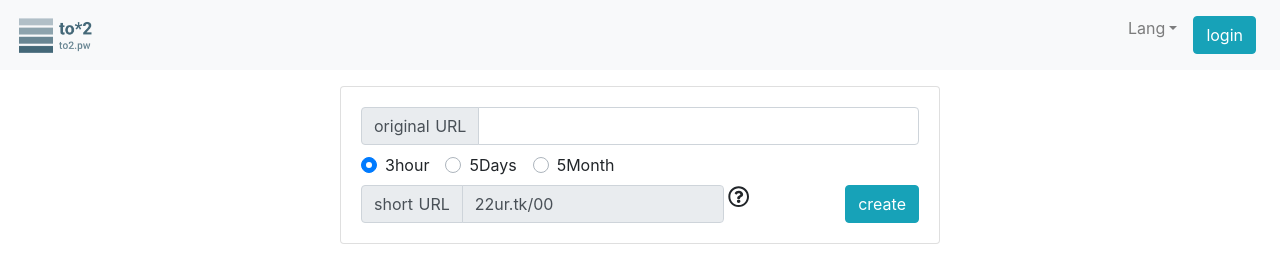
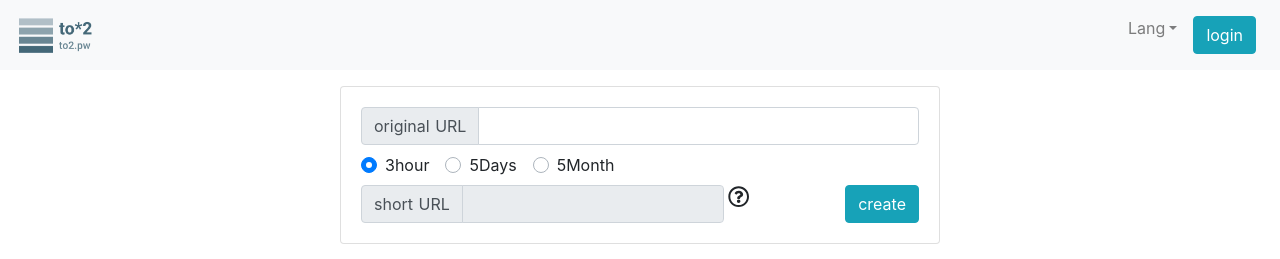
Before and after one commit to TYuto/to2_pw, a Nuxt app in the folder 22urlfront/: page / in a window 1280 px wide. Shown: the top 259 px of the page. Built offline with nearby package versions, Linux system fonts and the light colour scheme; no server answers.

Commit message:
[add] url のvarridate

```diff
--- a/22urlfront/components/createUrl.vue
+++ b/22urlfront/components/createUrl.vue
@@ -5,6 +5,7 @@
     <b-input-group prepend="original URL">
       <b-form-input
         v-model="originalUrl"
+        :state="varridate"
         for="type-url"/>
     </b-input-group>
     <b-form-radio-group
@@ -43,19 +44,20 @@ axios.defaults.xsrfHeaderName = 'X-CSRFToken'
 export default {
   data(){
     return {
-      isLogin: true,
       url: '',
       originalUrl: '',
-      selected: 'hour'
+      selected: 'hour',
+      varridate: null
     }
   },
   watch: {
     selected: function(){
-      this.url = '22ur.tk/' + '0'.repeat(this.urllen())
+      this.url = 'to2.pw/' + 'o'.repeat(this.urllen())
+    },
+    originalUrl: function(){
+      this.varridate = /^(http\:\/\/|https\:\/\/)(.{4,})$/.test(this.originalUrl)
+      this.url = 'to2.pw/' + 'o'.repeat(this.urllen())
     }
-  },
-  created: function(){
-    this.url = '22ur.tk/' + '0'.repeat(this.urllen())
   },
   methods: {
     urllen: function(){
@@ -70,21 +72,22 @@ export default {
         case 'month':
           len = 4
       }
-      if (!this.isLogin) len++
+      if (!this.$store.state.authUser) len++
       return len
     },
     create: function(){
-      if (this.originalUrl == ''){
-        alert('not allow blank')
+      if (!this.varridate){
+        alert('有効なurlを入力してください')
         return
       }
       let data = {
         original: this.originalUrl,
         period: this.selected
       }
-      this.originalUrl = ''
       axios.post('/api/urls/',data)
       .then(response => {
+        this.url = response.data.shorten_url
+        console.log(this.url)
         this.$emit('create')
       })
     }
--- a/22urlfront/package.json
+++ b/22urlfront/package.json
@@ -31,7 +31,8 @@
     "bootstrap": "^4.1.3",
     "bootstrap-vue": "^2.0.0-beta",
     "cross-env": "^5.2.0",
-    "nuxt": "^2.0.0"
+    "nuxt": "^2.0.0",
+    "valid-url": "^1.0.9"
   },
   "devDependencies": {
     "babel-eslint": "^8.2.1",
```
Also changed, not shown: 1 other file (tests, documents, lock files or other folders).
